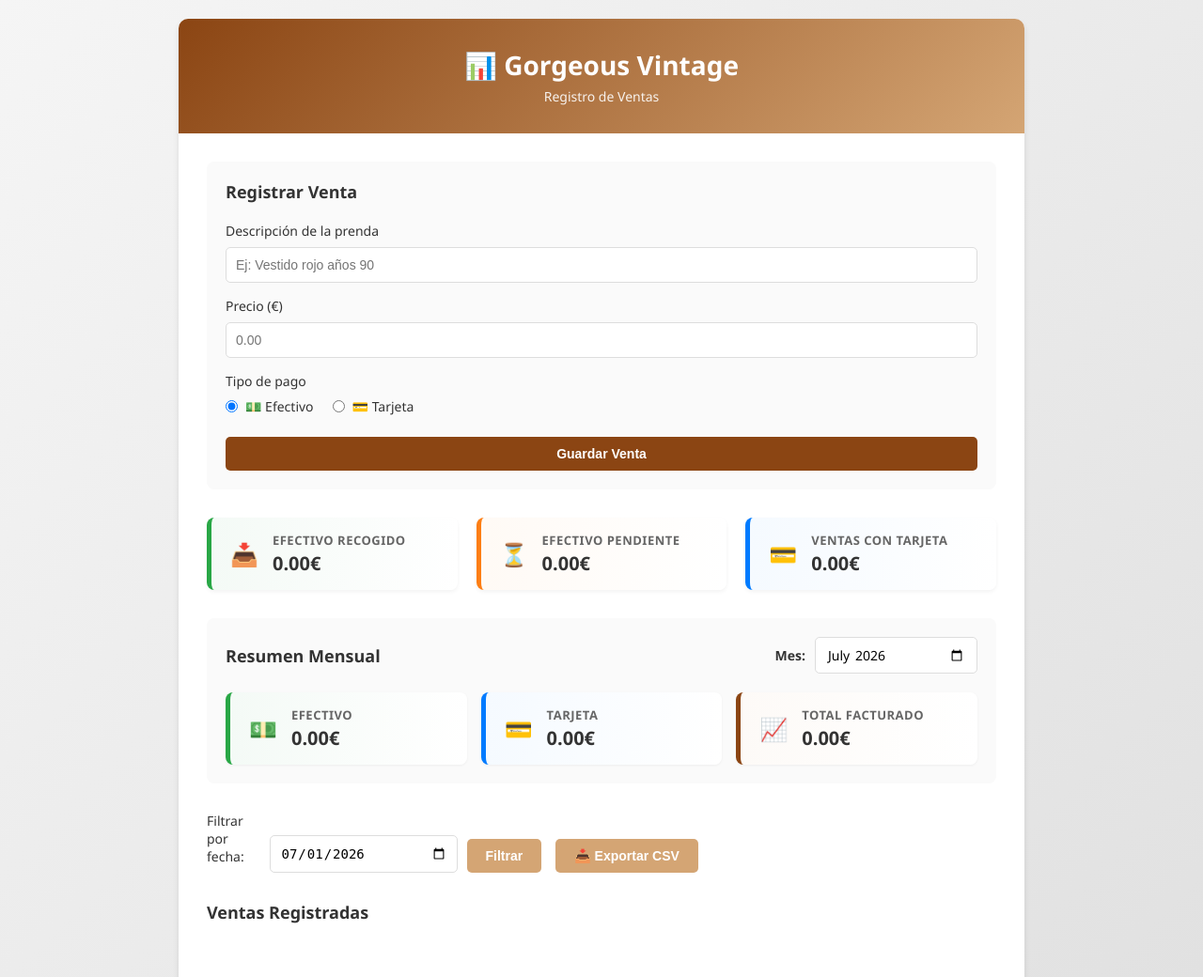
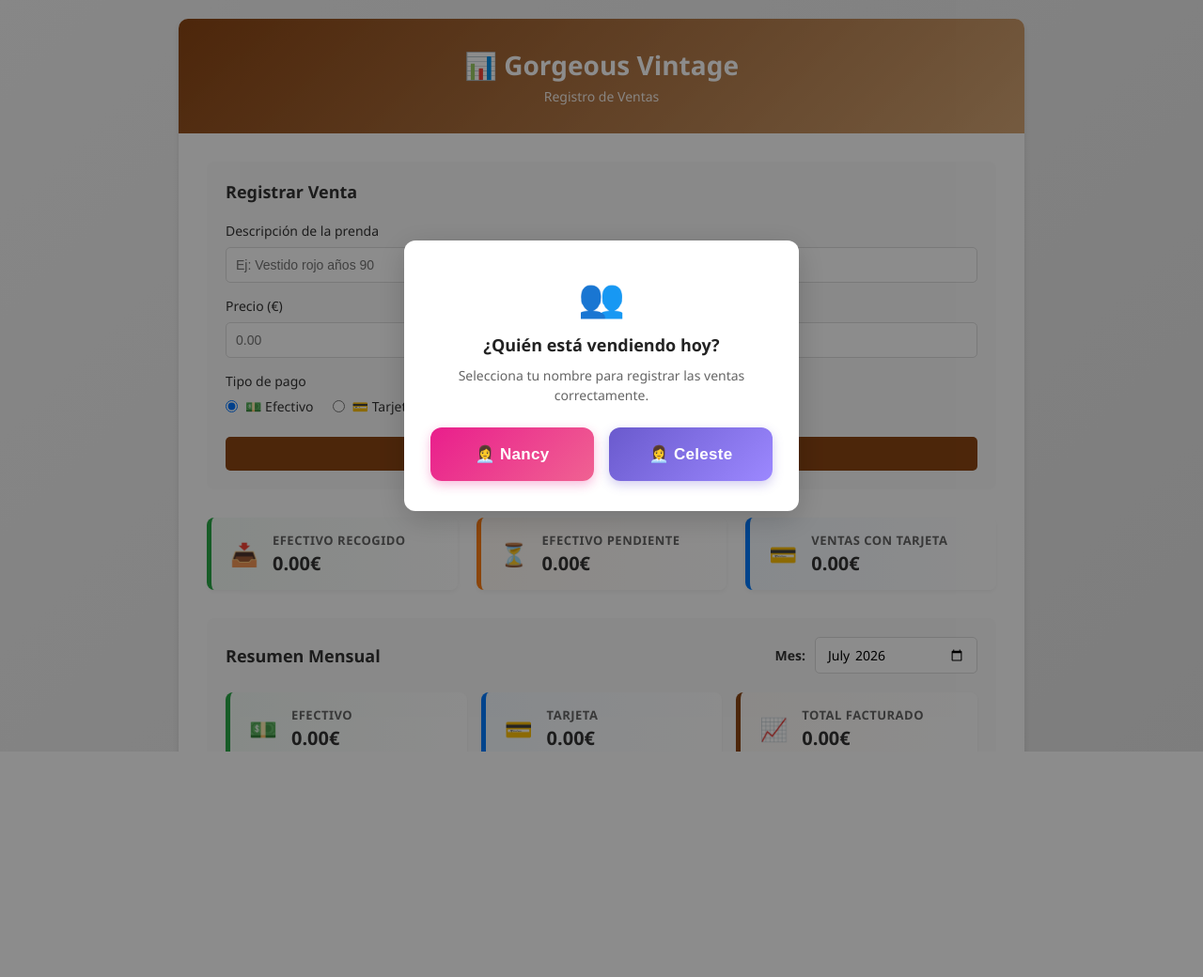
Before and after one commit to RaulTalbiDaza/Sales-management-app, a Flask app: page / in a window 1280 px wide. Shown: the top 1040 px of the page at 94% size. After the commit the page ends 800 px from the top, so only its background shows below. Run offline with Flask 3, Linux system fonts and the light colour scheme; data that the repository does not hold is empty.

Commit message:
Adding users

```diff
--- a/app.py
+++ b/app.py
@@ -18,8 +18,15 @@ def init_db():
             description TEXT,
             price REAL,
             payment_type TEXT,
-            collected INTEGER DEFAULT 0
+            collected INTEGER DEFAULT 0,
+            seller TEXT DEFAULT ''
         )''')
+        # Añadir columna seller si no existe (para BDs antiguas)
+        try:
+            c.execute('ALTER TABLE sales ADD COLUMN seller TEXT DEFAULT \'\'')
+            conn.commit()
+        except:
+            pass
         conn.commit()
         conn.close()
         print("✅ BD inicializada correctamente")
@@ -40,10 +47,11 @@ def add_sale():
     date = now.strftime('%Y-%m-%d')
     time = now.strftime('%H:%M:%S')
 
+    seller = data.get('seller', '')
     conn = sqlite3.connect('sales.db')
     c = conn.cursor()
-    c.execute('INSERT INTO sales (date, time, description, price, payment_type, collected) VALUES (?, ?, ?, ?, ?, ?)',
-              (date, time, data['description'], data['price'], data['payment_type'], 0))
+    c.execute('INSERT INTO sales (date, time, description, price, payment_type, collected, seller) VALUES (?, ?, ?, ?, ?, ?, ?)',
+              (date, time, data['description'], data['price'], data['payment_type'], 0, seller))
     conn.commit()
     conn.close()
 
@@ -72,7 +80,8 @@ def get_sales():
             'description': s[3],
             'price': s[4],
             'payment_type': s[5],
-            'collected': s[6]
+            'collected': s[6],
+            'seller': s[7] if len(s) > 7 else ''
         } for s in sales
     ])
 
@@ -135,13 +144,14 @@ def export_csv():
 
     output = io.StringIO()
     writer = csv.writer(output)
-    writer.writerow(['Fecha', 'Hora', 'Descripción', 'Precio', 'Tipo Pago', 'Recogido'])
+    writer.writerow(['Fecha', 'Hora', 'Descripción', 'Precio', 'Tipo Pago', 'Recogido', 'Vendedora'])
 
     for sale in sales:
         collected_str = 'No aplica'
         if sale[5] == 'Efectivo':
             collected_str = 'Sí' if sale[6] == 1 else 'No'
-        writer.writerow([sale[1], sale[2], sale[3], sale[4], sale[5], collected_str])
+        seller = sale[7] if len(sale) > 7 else ''
+        writer.writerow([sale[1], sale[2], sale[3], sale[4], sale[5], collected_str, seller])
 
     output.seek(0)
     return send_file(
--- a/static/script.js
+++ b/static/script.js
@@ -1,8 +1,31 @@
+// ── Gestión de usuarios ──────────────────────────────────────────────────────
+let activeUser = sessionStorage.getItem('activeUser') || null;
+
+function selectUser(name) {
+    activeUser = name;
+    sessionStorage.setItem('activeUser', name);
+    document.getElementById('userModal').style.display = 'none';
+    document.getElementById('activeUserBadge').style.display = 'flex';
+    document.getElementById('activeUserName').textContent = '👤 ' + name;
+    loadSales();
+}
+
+function changeUser() {
+    document.getElementById('userModal').style.display = 'flex';
+}
+
+// ── Inicialización ───────────────────────────────────────────────────────────
 const form = document.getElementById('salesForm');
 const dateFilter = document.getElementById('dateFilter');
 
-// Cargar ventas al abrir la app
 document.addEventListener('DOMContentLoaded', () => {
+    // Si ya hay usuario en sesión, ocultar modal
+    if (activeUser) {
+        document.getElementById('userModal').style.display = 'none';
+        document.getElementById('activeUserBadge').style.display = 'flex';
+        document.getElementById('activeUserName').textContent = '👤 ' + activeUser;
+    }
+
     setTodayFilter();
 
     const monthSelect = document.getElementById('monthSelect');
@@ -13,9 +36,14 @@ document.addEventListener('DOMContentLoaded', () => {
     loadMonthlySummary();
 });
 
-// Registrar venta
+// ── Registrar venta ──────────────────────────────────────────────────────────
 form.addEventListener('submit', async (e) => {
     e.preventDefault();
+
+    if (!activeUser) {
+        document.getElementById('userModal').style.display = 'flex';
+        return;
+    }
 
     const description = document.getElementById('description').value;
     const price = parseFloat(document.getElementById('price').value);
@@ -27,18 +55,19 @@ form.addEventListener('submit', async (e) => {
         body: JSON.stringify({
             description,
             price,
-            payment_type: paymentType
+            payment_type: paymentType,
+            seller: activeUser
         })
     });
 
     if (response.ok) {
         form.reset();
         loadSales();
-        showMessage('✅ Venta registrada correctamente');
+        showMessage(`✅ Venta registrada por ${activeUser}`);
     }
 });
 
-// Cargar ventas
+// ── Cargar ventas (todas las del día, independiente del usuario) ──────────────
 async function loadSales() {
     const date = dateFilter.value;
     const url = date ? `/api/sales?date=${date}` : '/api/sales';
@@ -86,6 +115,7 @@ async function loadSales() {
                     <th>Prenda</th>
                     <th>Precio</th>
                     <th>Tipo Pago</th>
+                    <th>Vendedora</th>
                     <th>Recogida</th>
                     <th>Acciones</th>
                 </tr>
@@ -95,6 +125,8 @@ async function loadSales() {
 
     sales.forEach(sale => {
         const badgeClass = sale.payment_type === 'Efectivo' ? 'payment-efectivo' : 'payment-tarjeta';
+        const sellerBadgeClass = sale.seller === 'Nancy' ? 'seller-nancy' : (sale.seller === 'Celeste' ? 'seller-celeste' : 'seller-unknown');
+        const sellerLabel = sale.seller || '—';
 
         let collectedCell = '';
         if (sale.payment_type === 'Efectivo') {
@@ -113,6 +145,7 @@ async function loadSales() {
                 <td>${sale.description}</td>
                 <td>${sale.price.toFixed(2)}€</td>
                 <td><span class="payment-badge ${badgeClass}">${sale.payment_type}</span></td>
+                <td><span class="seller-badge ${sellerBadgeClass}">${sellerLabel}</span></td>
                 <td>${collectedCell}</td>
                 <td>
                     <button onclick="deleteSale(${sale.id})" class="btn-delete" title="Eliminar Venta">🗑️</button>
@@ -128,6 +161,8 @@ async function loadSales() {
 
     sales.forEach(sale => {
         const badgeClass = sale.payment_type === 'Efectivo' ? 'payment-efectivo' : 'payment-tarjeta';
+        const sellerBadgeClass = sale.seller === 'Nancy' ? 'seller-nancy' : (sale.seller === 'Celeste' ? 'seller-celeste' : 'seller-unknown');
+        const sellerLabel = sale.seller || '—';
 
         let actionsHtml = '';
         if (sale.payment_type === 'Efectivo') {
@@ -149,6 +184,7 @@ async function loadSales() {
                 <div class="sale-card-meta">
                     <span class="sale-card-time">🕐 ${sale.time}</span>
                     <span class="payment-badge ${badgeClass}">${sale.payment_type}</span>
+                    <span class="seller-badge ${sellerBadgeClass}">${sellerLabel}</span>
                 </div>
                 <div class="sale-card-actions">
                     ${actionsHtml}
@@ -163,7 +199,7 @@ async function loadSales() {
     tableDiv.innerHTML = tableHtml + cardsHtml;
 }
 
-// Marcar venta como recogida
+// ── Marcar venta como recogida ───────────────────────────────────────────────
 async function collectSale(saleId) {
     const response = await fetch(`/api/sales/${saleId}/collect`, {
         method: 'PUT'
@@ -175,9 +211,8 @@ async function collectSale(saleId) {
     }
 }
 
-// Eliminar venta
+// ── Eliminar venta ───────────────────────────────────────────────────────────
 function deleteSale(saleId) {
-    // Mostrar modal de confirmación personalizado
     const modal = document.getElementById('deleteModal');
     modal.style.display = 'flex';
 
@@ -200,7 +235,7 @@ function deleteSale(saleId) {
     };
 }
 
-// Cargar resumen mensual
+// ── Cargar resumen mensual ───────────────────────────────────────────────────
 async function loadMonthlySummary() {
     const monthSelect = document.getElementById('monthSelect');
     if (!monthSelect) return;
@@ -215,19 +250,19 @@ async function loadMonthlySummary() {
     document.getElementById('monthlyTotal').textContent = `${summary.total.toFixed(2)}€`;
 }
 
-// Filtrar por fecha
+// ── Filtrar por fecha ────────────────────────────────────────────────────────
 function filterSales() {
     loadSales();
 }
 
-// Exportar CSV
+// ── Exportar CSV ─────────────────────────────────────────────────────────────
 async function exportCSV() {
     const date = dateFilter.value;
     const url = date ? `/api/export?date=${date}` : '/api/export';
     window.location.href = url;
 }
 
-// Mostrar mensaje
+// ── Mostrar mensaje ──────────────────────────────────────────────────────────
 function showMessage(msg) {
     const message = document.createElement('div');
     message.className = 'success-message';
@@ -242,7 +277,7 @@ function showMessage(msg) {
     setTimeout(() => message.remove(), 3000);
 }
 
-// Establecer fecha de hoy por defecto
+// ── Establecer fecha de hoy por defecto ──────────────────────────────────────
 function setTodayFilter() {
     const today = new Date().toISOString().split('T')[0];
     dateFilter.value = today;
--- a/static/style.css
+++ b/static/style.css
@@ -618,3 +618,118 @@ tr:hover {
         display: table !important;
     }
 }
+
+/* ── Usuario activo en el header ─────────────────────────────────────────── */
+.active-user-badge {
+    display: flex;
+    align-items: center;
+    gap: 10px;
+    justify-content: center;
+    margin-top: 10px;
+    background: rgba(255, 255, 255, 0.15);
+    border-radius: 20px;
+    padding: 6px 16px;
+    backdrop-filter: blur(4px);
+    width: fit-content;
+    margin-left: auto;
+    margin-right: auto;
+}
+
+.active-user-badge span {
+    font-size: 14px;
+    font-weight: 700;
+    color: #fff;
+    letter-spacing: 0.3px;
+}
+
+.btn-change-user {
+    background: rgba(255, 255, 255, 0.25);
+    color: white;
+    border: 1px solid rgba(255, 255, 255, 0.4);
+    border-radius: 12px;
+    padding: 4px 10px;
+    font-size: 12px;
+    font-weight: 600;
+    cursor: pointer;
+    transition: background 0.2s, transform 0.15s;
+}
+
+.btn-change-user:hover {
+    background: rgba(255, 255, 255, 0.4);
+    transform: translateY(-1px);
+}
+
+/* ── Modal de selección de usuario ──────────────────────────────────────── */
+.user-modal-box {
+    max-width: 420px;
+}
+
+.user-buttons {
+    display: flex;
+    gap: 16px;
+    justify-content: center;
+    margin-top: 10px;
+    flex-wrap: wrap;
+}
+
+.btn-user {
+    flex: 1;
+    min-width: 130px;
+    padding: 18px 20px;
+    border: none;
+    border-radius: 12px;
+    font-size: 17px;
+    font-weight: 700;
+    cursor: pointer;
+    transition: transform 0.2s, box-shadow 0.2s;
+    letter-spacing: 0.3px;
+}
+
+.btn-user:hover {
+    transform: translateY(-3px);
+    box-shadow: 0 8px 20px rgba(0, 0, 0, 0.15);
+}
+
+.btn-user:active {
+    transform: scale(0.97);
+}
+
+.btn-nancy {
+    background: linear-gradient(135deg, #e91e8c 0%, #f06292 100%);
+    color: white;
+    box-shadow: 0 4px 12px rgba(233, 30, 140, 0.3);
+}
+
+.btn-celeste {
+    background: linear-gradient(135deg, #6a5acd 0%, #9c88ff 100%);
+    color: white;
+    box-shadow: 0 4px 12px rgba(106, 90, 205, 0.3);
+}
+
+/* ── Etiquetas de vendedora en tabla y tarjetas ──────────────────────────── */
+.seller-badge {
+    display: inline-block;
+    padding: 3px 9px;
+    border-radius: 10px;
+    font-size: 12px;
+    font-weight: 700;
+    letter-spacing: 0.2px;
+}
+
+.seller-nancy {
+    background: linear-gradient(135deg, #fce4ec, #f8bbd9);
+    color: #880e4f;
+    border: 1px solid #f48fb1;
+}
+
+.seller-celeste {
+    background: linear-gradient(135deg, #ede7f6, #d1c4e9);
+    color: #311b92;
+    border: 1px solid #b39ddb;
+}
+
+.seller-unknown {
+    background: #f5f5f5;
+    color: #999;
+    border: 1px solid #ddd;
+}
--- a/templates/index.html
+++ b/templates/index.html
@@ -13,6 +13,10 @@
         <header>
             <h1>📊 Gorgeous Vintage</h1>
             <p>Registro de Ventas</p>
+            <div id="activeUserBadge" class="active-user-badge" style="display:none;">
+                <span id="activeUserName"></span>
+                <button onclick="changeUser()" class="btn-change-user" title="Cambiar usuario">🔄 Cambiar</button>
+            </div>
         </header>
 
         <main>
@@ -119,6 +123,23 @@
             </section>
         </main>
     </div>
+    <!-- Modal de selección de usuario -->
+    <div id="userModal" class="modal-overlay" style="display:flex;">
+        <div class="modal-box user-modal-box">
+            <div class="modal-icon">👥</div>
+            <h3>¿Quién está vendiendo hoy?</h3>
+            <p>Selecciona tu nombre para registrar las ventas correctamente.</p>
+            <div class="user-buttons">
+                <button id="btnNancy" onclick="selectUser('Nancy')" class="btn-user btn-nancy">
+                    👩‍💼 Nancy
+                </button>
+                <button id="btnCeleste" onclick="selectUser('Celeste')" class="btn-user btn-celeste">
+                    👩‍💼 Celeste
+                </button>
+            </div>
+        </div>
+    </div>
+
     <!-- Modal de confirmación de eliminación -->
     <div id="deleteModal" class="modal-overlay">
         <div class="modal-box">
```
